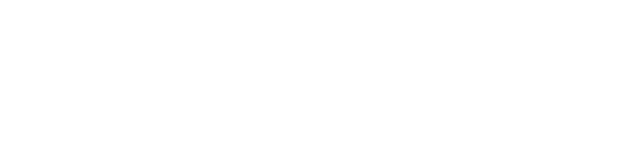
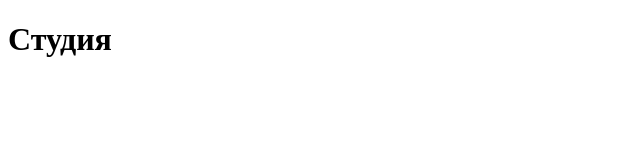
Before and after one commit to Khuro13/goit-markup-hw-01, a plain HTML site: page index.html in a window 1280 px wide. Shown: the whole page, without its empty margins (0-640 px from the left). Drawn offline with Linux system fonts and the light colour scheme.

Commit message:
Update index.html

```diff
--- a/index.html
+++ b/index.html
@@ -3,7 +3,8 @@
   <head>
     <meta charset="UTF-8" />
     <meta name="viewport" content="width=device-width, initial-scale=1.0" />
-    <title>Студия</title>
+    <title>document</title>
   </head>
   <body></body>
 </html>
+<h1>Студия</h1>
```
